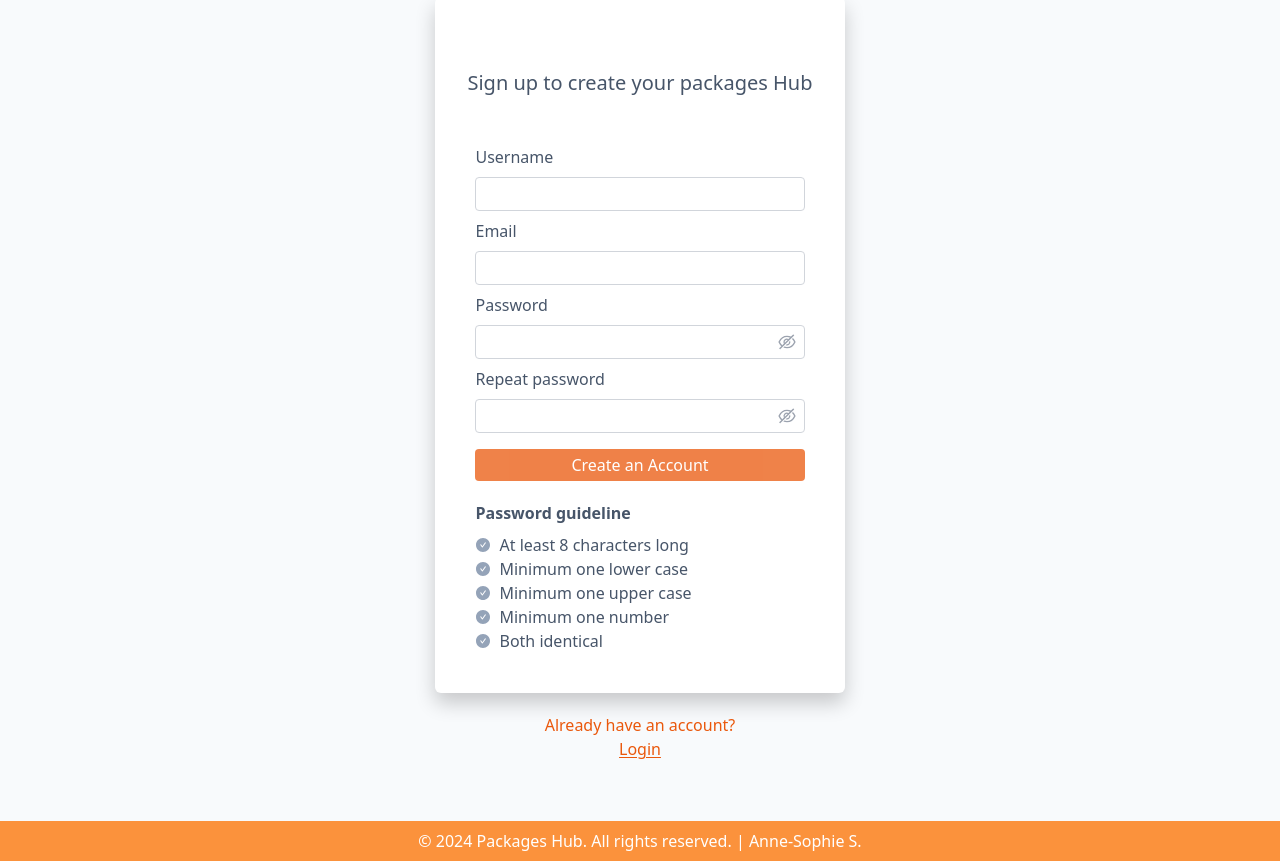
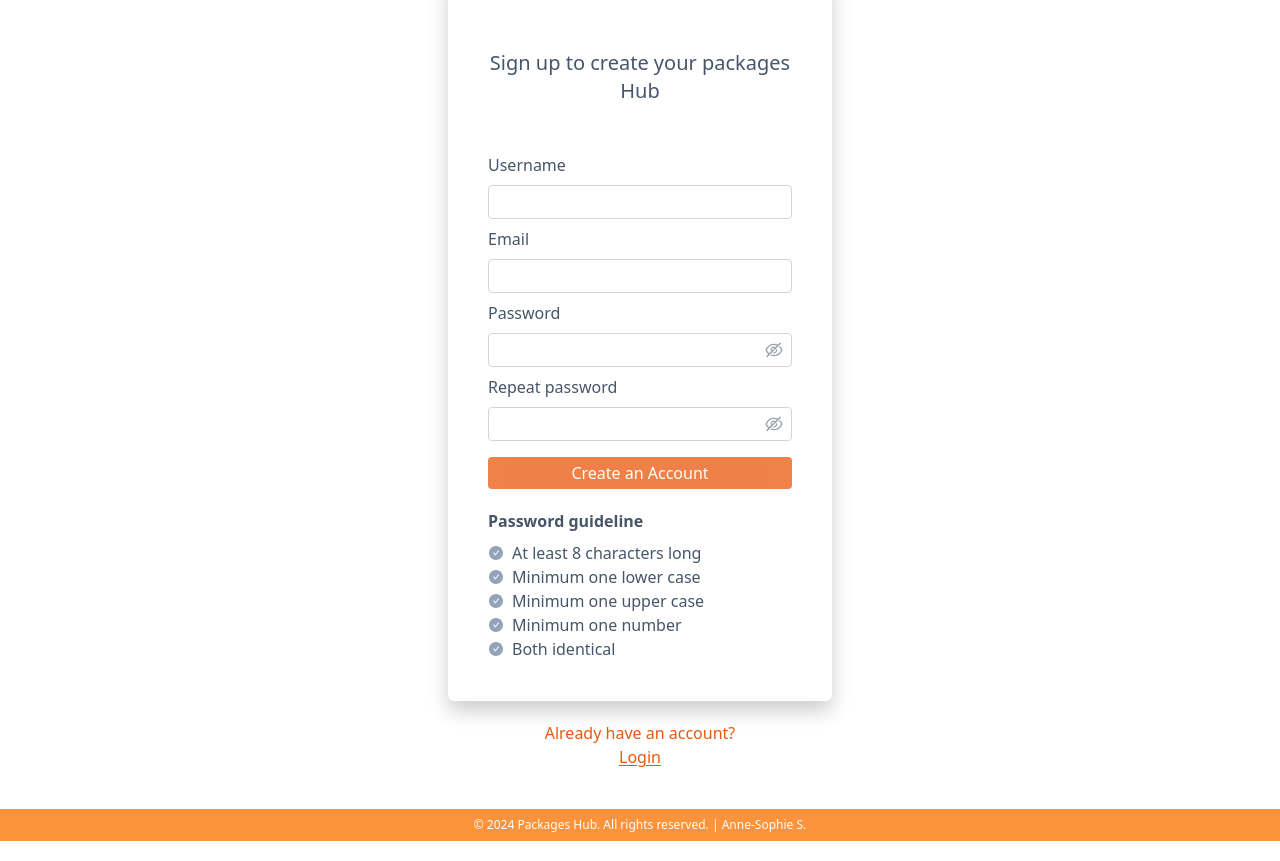
Before and after one commit to annesophiesimon/npmpackages-memo, a React (Create React App) app in the folder frontend/: page /signup in a window 1280 px wide. Shown: the part 168-1029 px from the top of the page. Built offline with nearby package versions, Linux system fonts and the light colour scheme.

Commit message:
fix spacing

```diff
--- a/frontend/src/components/Footer.js
+++ b/frontend/src/components/Footer.js
@@ -2,7 +2,7 @@ import React from "react";
 
 const Footer = () => {
   return (
-    <footer className='bg-orange-400 text-white py-2 mt-auto'>
+    <footer className='bg-orange-400 text-xs text-white py-2 mt-auto'>
       <div className='container mx-auto px-4 text-center'>
         <p>© 2024 Packages Hub. All rights reserved. | Anne-Sophie S. </p>
       </div>
--- a/frontend/src/components/Header.js
+++ b/frontend/src/components/Header.js
@@ -19,7 +19,7 @@ const Header = () => {
       <div className='logo'>
         <Link to='/'>
           <img
-            className='w-32'
+            className='w-24 md:w-32'
             src={logoph}
             alt='logo-packages-Memo'
           />{" "}
--- a/frontend/src/containers/PackageItemTable.js
+++ b/frontend/src/containers/PackageItemTable.js
@@ -37,9 +37,9 @@ const PackageItemTable = ({ npmpackages, isAdding, toggleAdding }) => {
     setPackageData({ ...packageData, [e.target.name]: e.target.value });
   };
   return (
-    <div className='shadow-md m-5'>
-      <table className='text-sm text-gray-500'>
+    <table className='text-sm text-gray-50'>
       <HeadTable />
+
       <tbody>
         {npmpackages.length &&
           npmpackages.map((npmpackage) => {
@@ -119,7 +119,6 @@ const PackageItemTable = ({ npmpackages, isAdding, toggleAdding }) => {
         )}
       </tbody>
     </table>
-    </div>
   );
 };
 
--- a/frontend/src/pages/Dashboard.js
+++ b/frontend/src/pages/Dashboard.js
@@ -55,7 +55,8 @@ const Dashboard = () => {
           <h1 className='text-center text-3xl font-sansserif'>
             {userName}'s Packages Hub
           </h1>
-          <section className='md:w-full flex justify-center'>
+
+          <section className='md:w-full flex justify-center m-auto'>
             {npmpackages.length > 0 ? (
               <PackageItemTable
                 npmpackages={npmpackages}
--- a/frontend/src/pages/Login.js
+++ b/frontend/src/pages/Login.js
@@ -59,14 +59,14 @@ const Login = () => {
     );
 
   return (
-    <div className='text-slate-600 mt-5 w-screen flex flex-col justify-center items-center'>
+    <div className='text-slate-600 p-5 w-screen flex flex-col justify-center items-center'>
       <h1 className='text-center text-xl md:text-3xl font-sansserif mb-10'>
         PACKAGES HUB
       </h1>
       <div
         style={customShadowStyle}
         className='text-slate-600 py-10 bg-white rounded-md  border-cyan-100 md:w-96'>
-        <h2 className='text-center p-5 text-xl mb-4'>Sign In</h2>
+        <h2 className='text-center text-xl mb-4'>Sign In</h2>
         <form
           onSubmit={(e) => onSubmit(e)}
           className='px-10 flex flex-col space-y-2 mb-5 m-auto'>
@@ -82,7 +82,7 @@ const Login = () => {
           <label htmlFor='text'> Password</label>
           <div className='relative'>
             <input
-              className='border border-gray-300 rounded p-1 w-full'
+              className='border w-full border-gray-300 rounded p-1'
               type={isPasswordHidden ? "password" : "text"}
               name='password'
               id='password'
@@ -109,7 +109,7 @@ const Login = () => {
           </div>
         </form>
       </div>
-      <div className='flex flex-col justify-center my-10 text-orange-600 p-1 text-center '>
+      <div className='flex flex-col justify-center my-10 text-orange-600 text-center '>
         Don't have an account yet?
         <Link
           to='/signup'
--- a/frontend/src/pages/Signup.js
+++ b/frontend/src/pages/Signup.js
@@ -125,19 +125,19 @@ const Signup = () => {
   }
 
   return (
-    <div className='py-10 w-screen flex flex-col justify-center items-center bg-slate-50  text-slate-600'>
+    <div className='text-slate-600 w-screen flex flex-col justify-center items-center p-5'>
       <h1 className='text-center text-xl md:text-3xl font-sansserif mb-5'>
         PACKAGES HUB
       </h1>
       <div
         style={customShadowStyle}
-        className='text-slate-600 py-10 bg-white rounded-md'>
+        className='text-slate-600 py-10 bg-white rounded-md  border-cyan-100 md:w-96'>
         <h2 className='text-center p-8 text-xl mb-4'>
           Sign up to create your packages Hub
         </h2>
         <form
           onSubmit={onSubmit}
-          className='flex flex-col px-10 space-y-2 mb-5 m-auto'>
+          className='px-10 flex flex-col space-y-2 mb-5 m-auto'>
           <label htmlFor='text'> Username</label>
           <input
             className='border border-gray-300 rounded p-1'
```
Lines whose indentation alone changed are shown as unchanged.
